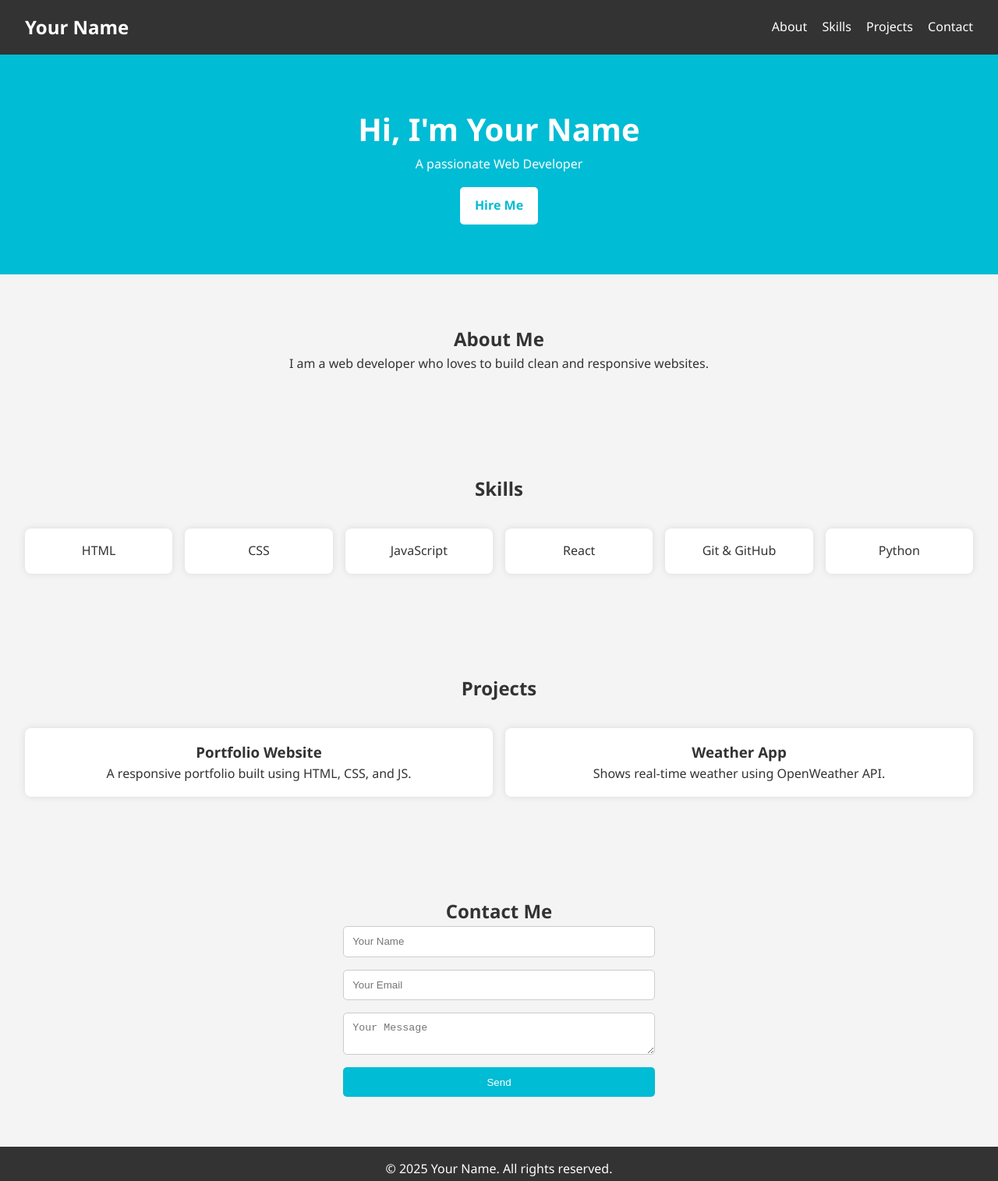
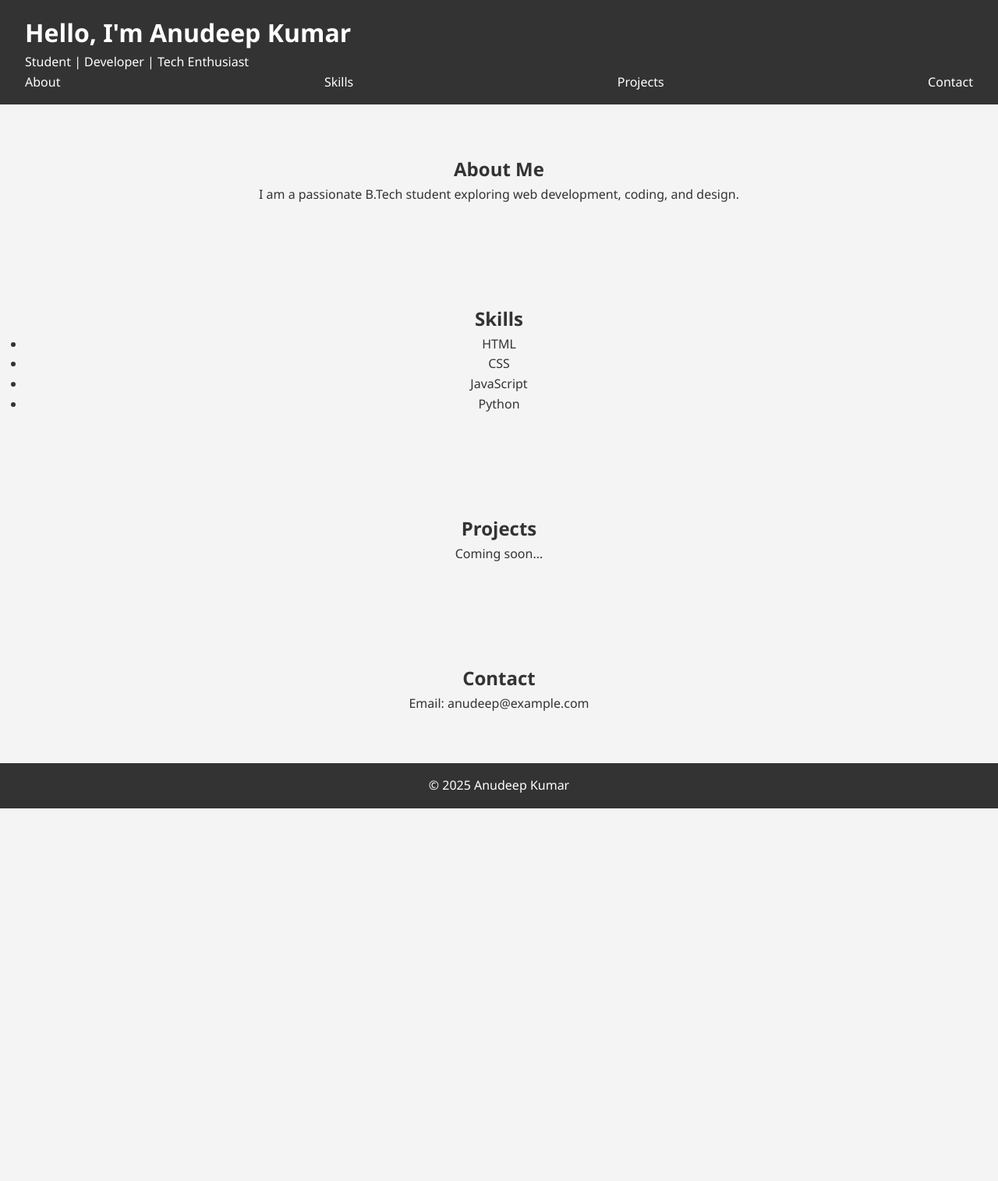
Before and after one commit to anudeepkumar9347/anudeep9347.github.io, a plain HTML site: page index.html in a window 1280 px wide. Shown: the whole page at 78% size. After the commit the page ends 1037 px from the top, so only its background shows below. Drawn offline with Linux system fonts and the light colour scheme.

Commit message:
Update index.html

```diff
--- a/index.html
+++ b/index.html
@@ -1,76 +1,52 @@
+
 <!DOCTYPE html>
 <html lang="en">
 <head>
   <meta charset="UTF-8" />
   <meta name="viewport" content="width=device-width, initial-scale=1.0"/>
-  <title>Your Name | Portfolio</title>
-  <link rel="stylesheet" href="style.css" />
+  <title>Anudeep Kumar | Portfolio</title>
+  <link rel="stylesheet" href="style.css">
+  <script src="script.js" defer></script>
 </head>
 <body>
-
   <header>
+    <h1>Hello, I'm <span class="highlight">Anudeep Kumar</span></h1>
+    <p>Student | Developer | Tech Enthusiast</p>
     <nav>
-      <h1>Your Name</h1>
-      <ul>
-        <li><a href="#about">About</a></li>
-        <li><a href="#skills">Skills</a></li>
-        <li><a href="#projects">Projects</a></li>
-        <li><a href="#contact">Contact</a></li>
-      </ul>
+      <a href="#about">About</a>
+      <a href="#skills">Skills</a>
+      <a href="#projects">Projects</a>
+      <a href="#contact">Contact</a>
     </nav>
   </header>
 
-  <section class="hero">
-    <h2>Hi, I'm Your Name</h2>
-    <p>A passionate Web Developer</p>
-    <a href="#contact" class="btn">Hire Me</a>
-  </section>
-
   <section id="about">
     <h2>About Me</h2>
-    <p>I am a web developer who loves to build clean and responsive websites.</p>
+    <p>I am a passionate B.Tech student exploring web development, coding, and design.</p>
   </section>
 
   <section id="skills">
     <h2>Skills</h2>
-    <div class="skills-grid">
-      <div>HTML</div>
-      <div>CSS</div>
-      <div>JavaScript</div>
-      <div>React</div>
-      <div>Git & GitHub</div>
-      <div>Python</div>
-    </div>
+    <ul>
+      <li>HTML</li>
+      <li>CSS</li>
+      <li>JavaScript</li>
+      <li>Python</li>
+    </ul>
   </section>
 
   <section id="projects">
     <h2>Projects</h2>
-    <div class="projects-grid">
-      <div>
-        <h3>Portfolio Website</h3>
-        <p>A responsive portfolio built using HTML, CSS, and JS.</p>
-      </div>
-      <div>
-        <h3>Weather App</h3>
-        <p>Shows real-time weather using OpenWeather API.</p>
-      </div>
-    </div>
+    <p>Coming soon...</p>
   </section>
 
   <section id="contact">
-    <h2>Contact Me</h2>
-    <form>
-      <input type="text" placeholder="Your Name" required />
-      <input type="email" placeholder="Your Email" required />
-      <textarea placeholder="Your Message" required></textarea>
-      <button type="submit">Send</button>
-    </form>
+    <h2>Contact</h2>
+    <p>Email: anudeep@example.com</p>
   </section>
 
   <footer>
-    <p>© 2025 Your Name. All rights reserved.</p>
+    <p>&copy; 2025 Anudeep Kumar</p>
   </footer>
-
-  <script src="script.js"></script>
 </body>
 </html>
```
